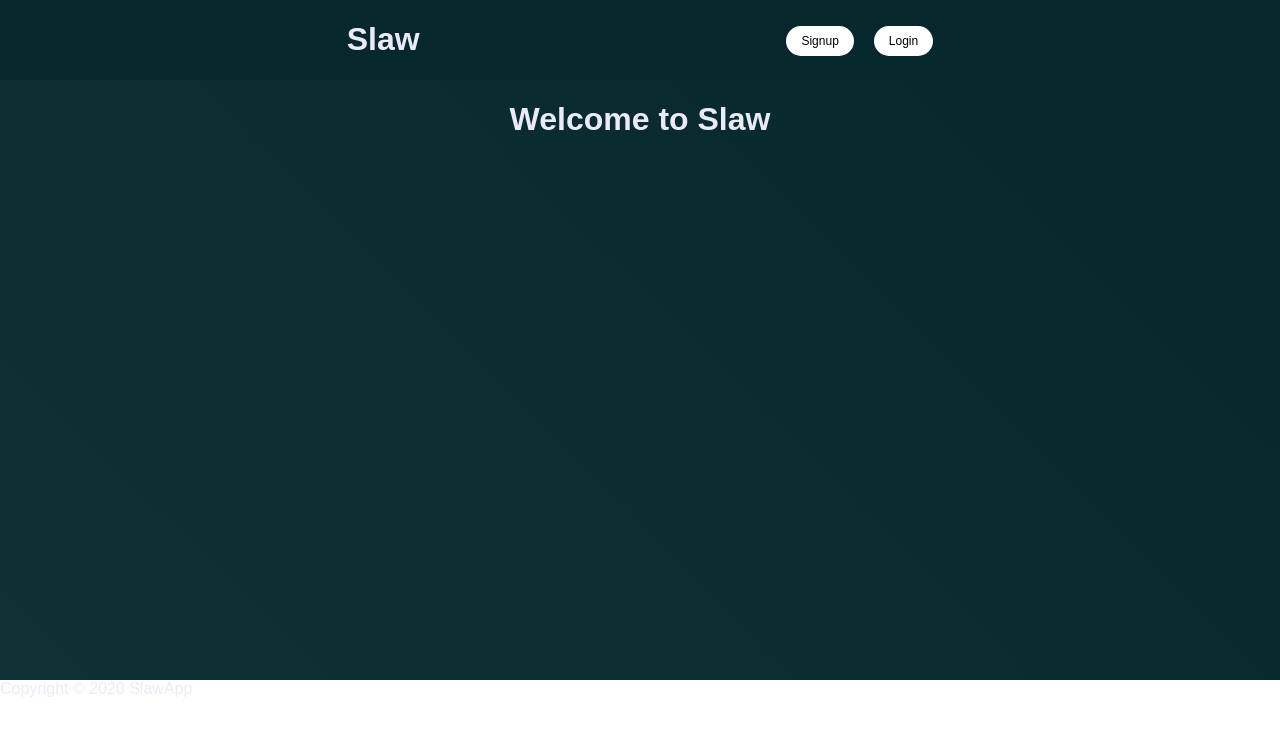
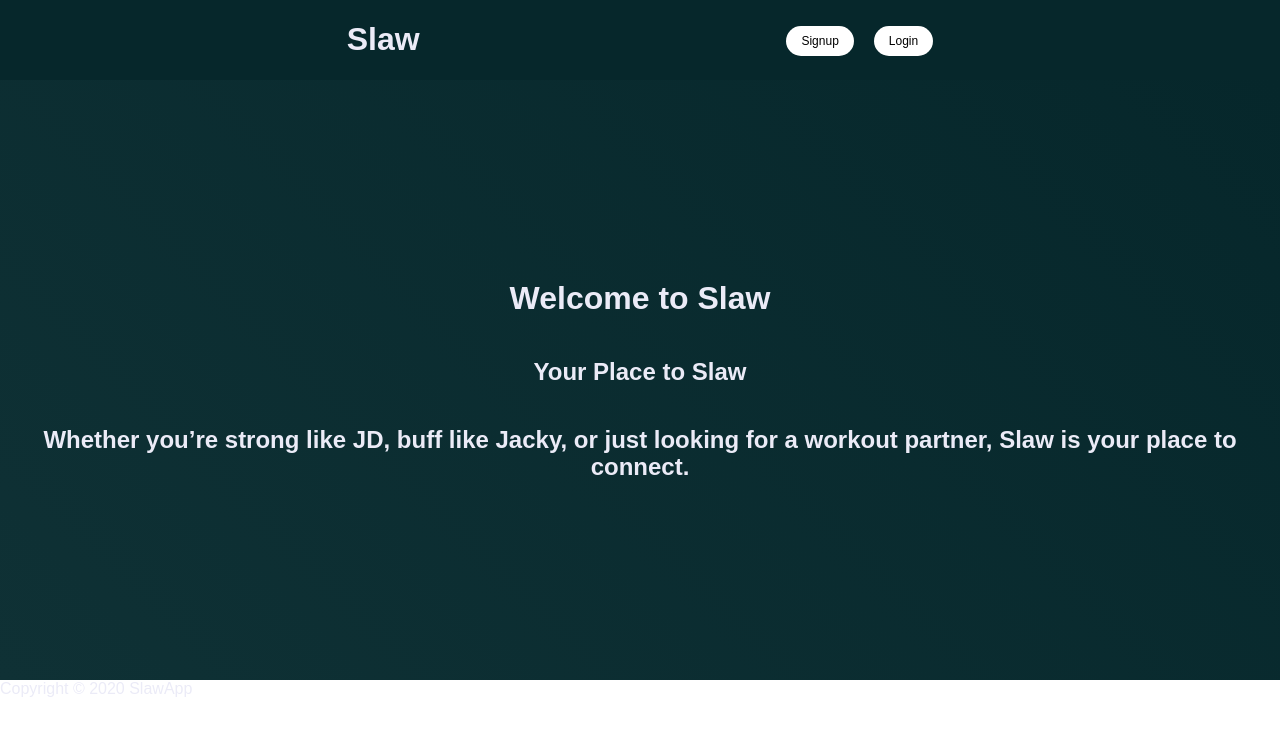
Before and after one commit to iamtreetop/Slaw, a React (Create React App) app in the folder frontend/: page / in a window 1280 px wide. Shown: the top 736 px of the page. Built offline with nearby package versions, Linux system fonts and the light colour scheme.

Commit message:
Add Splash

```diff
--- a/frontend/src/components/main/main_page.css
+++ b/frontend/src/components/main/main_page.css
@@ -3,12 +3,21 @@
     background: linear-gradient(45deg, #0f3135, #06272b);
     display: flex;
     justify-content: center;
+    flex-direction: row;
     height: 75vh;
     width: 100vw;
     /* background: url("../../images/main.jpeg"); */
     background-repeat: no-repeat;
 }
 
+.main-message-wrapper{
+    display: flex;
+    justify-content: center;
+    flex-direction: column;
+    align-items: center;
+    text-align: center;
+}
+
 .main-header{
     color: #ebebf7;
 }
--- a/frontend/src/components/main/main_page.jsx
+++ b/frontend/src/components/main/main_page.jsx
@@ -7,7 +7,11 @@ class MainPage extends React.Component {
     return (
       <div >
         <div className="main-container" >
-          <h1  className="main-header">Welcome to Slaw</h1>
+          <div className="main-message-wrapper">
+            <h1  className="main-header">Welcome to Slaw</h1>
+            <h2  className="sub-header">Your Place to Slaw </h2>
+            <h2  className="sub-header">Whether you’re strong like JD, buff like Jacky, or just looking for a workout partner, Slaw is  your place to connect.</h2>
+          </div>
         </div>
         <footer>
           Copyright &copy; 2020 SlawApp
```
